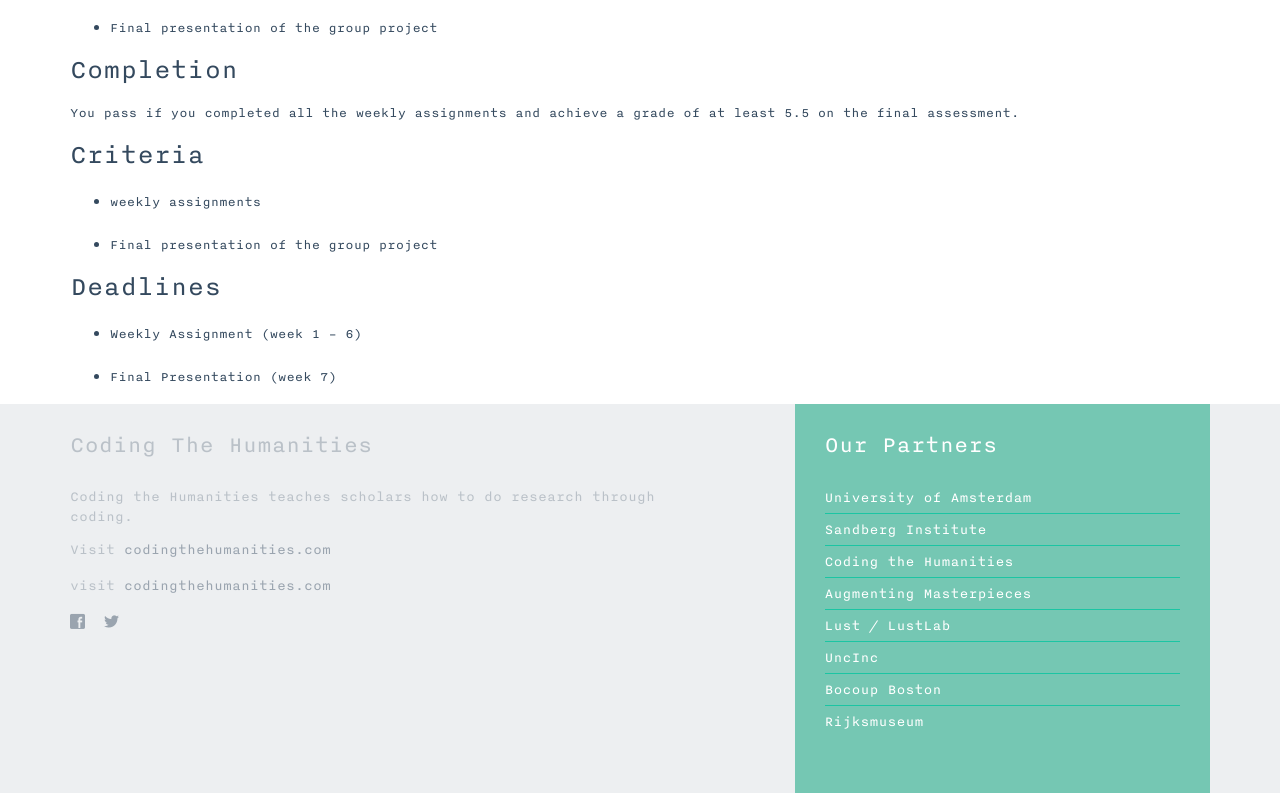
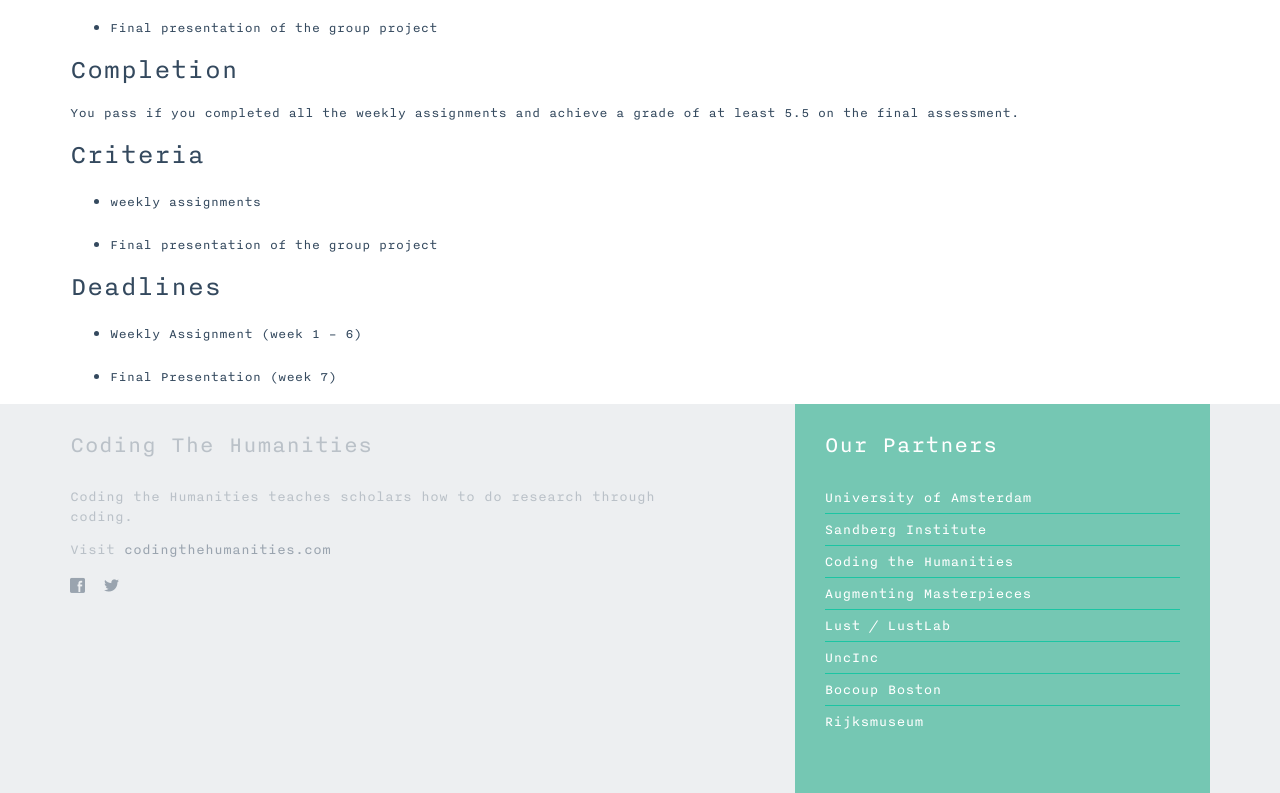
Before and after one commit to coding-the-humanities/unacademic_static, a plain HTML site: page syllabus.html in a window 1280 px wide. Shown: the part 1675-2468 px from the top of the page. Drawn offline with nearby package versions, Linux system fonts and the light colour scheme; files that its build step writes are made by us from their sources; files whose address does not match are found by name.

Commit message:
Update 2014-10-28T21:02:16.170Z

```diff
--- a/syllabus.html
+++ b/syllabus.html
@@ -191,7 +191,6 @@ of at least 5.5 on the final assessment.
             <h3 class="footer-title">Coding The Humanities</h3>
             <p>Coding the Humanities teaches scholars how to do research through coding.</p>
             </p>Visit <a href="http://codingthehumanities.com/">codingthehumanities.com</a></p>
-            visit <a href="http://codingthehumanities.com/">codingthehumanities.com</a>
             </p>
             <ul class="list-inline banner-social-buttons">
               <li>
```
